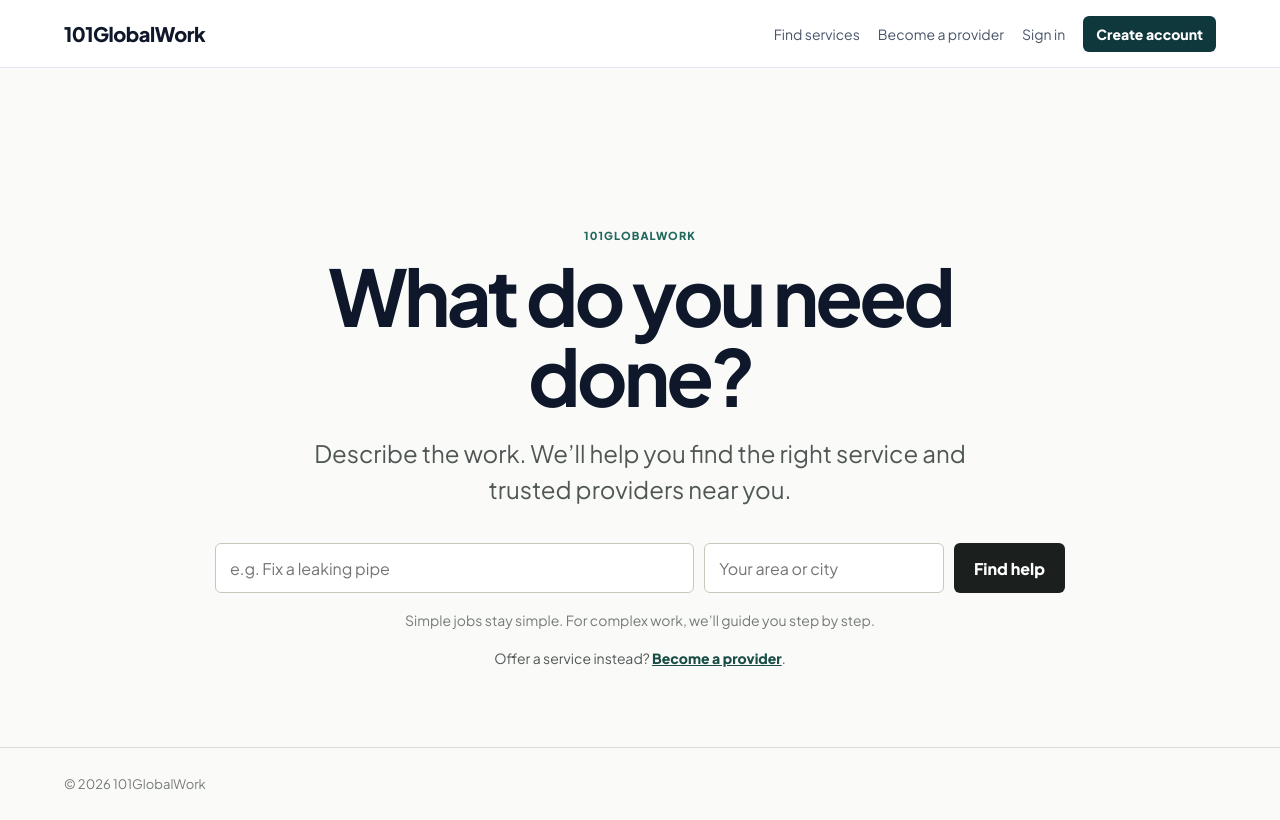
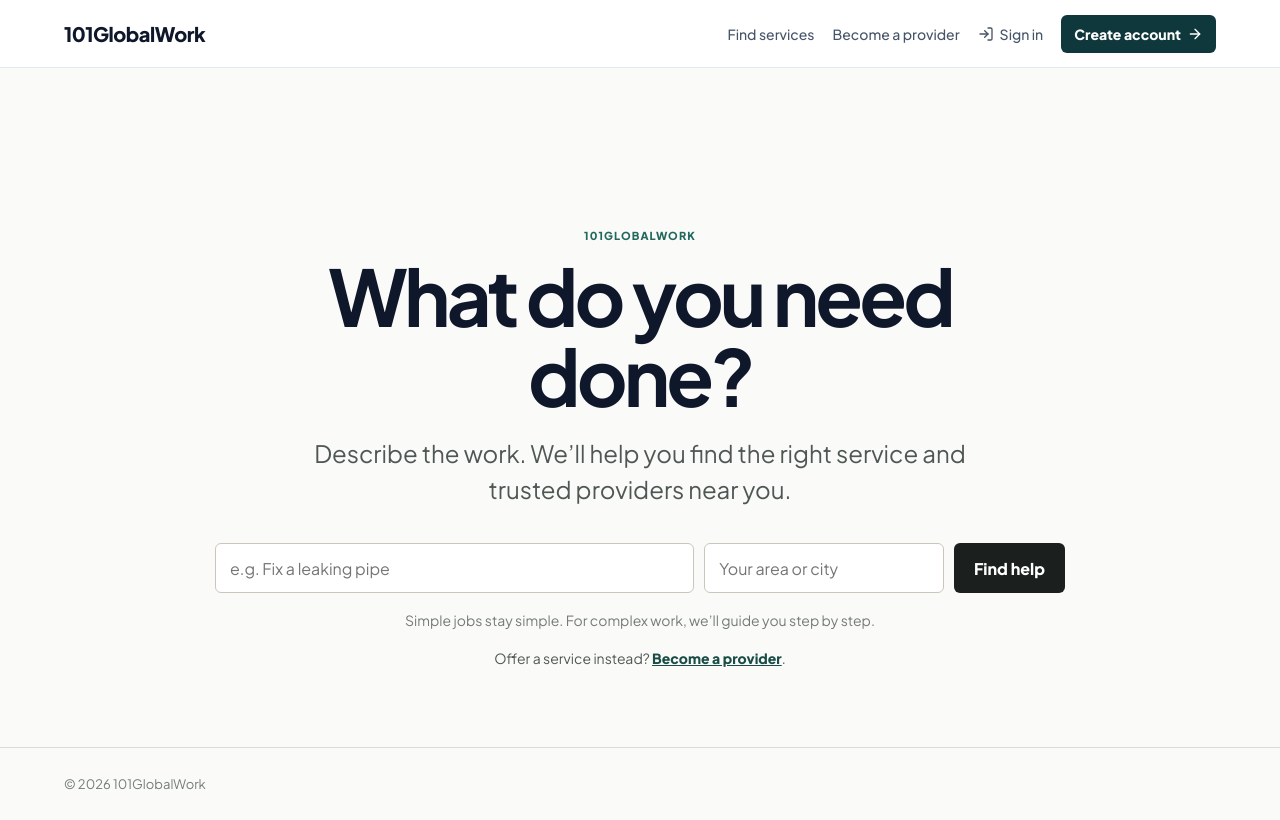
Before and after one commit to labour-marketluxo/101globalwork.com, a Next.js app: page / in a window 1280 px wide. Built offline with nearby package versions, Linux system fonts and the light colour scheme; no server answers.

Commit message:
feat(navigation): restyle header links with icons and responsive visibility

```diff
--- a/components/navigation/AuthNav.tsx
+++ b/components/navigation/AuthNav.tsx
@@ -1,5 +1,20 @@
 import Link from 'next/link';
+import { ArrowRight, LogIn } from 'lucide-react';
 import { createSupabaseServerClient } from '@/lib/supabase/server';
+
+/**
+ * AuthNav — the header's link group, rendered per session state.
+ *
+ * Styling comes from Tailwind utilities on the landing palette. `.nav-discovery`
+ * and `.header-cta` are kept as semantic hooks, and the sign-in link keeps the
+ * literal href="/sign-in".
+ *
+ * Responsive behaviour is now Tailwind's job rather than the media query that
+ * used to live in app/entry-points.css: secondary links drop out on small
+ * screens so the bar stays one row — brand, primary CTA, and only what fits.
+ */
+const LINK =
+  'text-sm font-medium text-text-muted no-underline transition-colors hover:text-text-main';
 
 export default async function AuthNav() {
   const supabase = await createSupabaseServerClient();
@@ -13,18 +28,33 @@ export default async function AuthNav() {
       hasProvider = Boolean(count);
     }
 
-    return <nav aria-label="Primary navigation">
-      <Link href="/services" className="nav-discovery">Find services</Link>
-      <Link href="/work">My work</Link>
-      <Link href={hasProvider ? '/provider' : '/providers'}>{hasProvider ? 'Provider workspace' : 'Become a provider'}</Link>
-      <Link href="/account/security" title={user.email ?? undefined}>Account</Link>
-    </nav>;
+    return (
+      <nav aria-label="Primary navigation" className="flex items-center gap-3 sm:gap-5">
+        <Link href="/services" className={`nav-discovery hidden md:inline-flex ${LINK}`}>Find services</Link>
+        <Link href="/work" className={LINK}>My work</Link>
+        <Link href={hasProvider ? '/provider' : '/providers'} className={`hidden sm:inline-flex ${LINK}`}>
+          {hasProvider ? 'Provider workspace' : 'Become a provider'}
+        </Link>
+        <Link href="/account/security" title={user.email ?? undefined} className={LINK}>Account</Link>
+      </nav>
+    );
   }
 
-  return <nav aria-label="Primary navigation">
-    <Link href="/services" className="nav-discovery">Find services</Link>
-    <Link href="/providers">Become a provider</Link>
-    <Link href="/sign-in">Sign in</Link>
-    <Link href="/sign-up?intent=customer&next=/" className="header-cta">Create account</Link>
-  </nav>;
+  return (
+    <nav aria-label="Primary navigation" className="flex items-center gap-3 sm:gap-5">
+      <Link href="/services" className={`nav-discovery hidden md:inline-flex ${LINK}`}>Find services</Link>
+      <Link href="/providers" className={`hidden sm:inline-flex ${LINK}`}>Become a provider</Link>
+      <Link href="/sign-in" className={`hidden items-center gap-1.5 sm:inline-flex ${LINK}`}>
+        <LogIn aria-hidden="true" className="h-4 w-4" />
+        Sign in
+      </Link>
+      <Link
+        href="/sign-up?intent=customer&next=/"
+        className="header-cta inline-flex items-center gap-1.5 rounded-md bg-brand-primary px-4 py-2 text-sm font-semibold text-white no-underline transition-colors hover:bg-brand-hover"
+      >
+        Create account
+        <ArrowRight aria-hidden="true" className="h-4 w-4" />
+      </Link>
+    </nav>
+  );
 }
```
